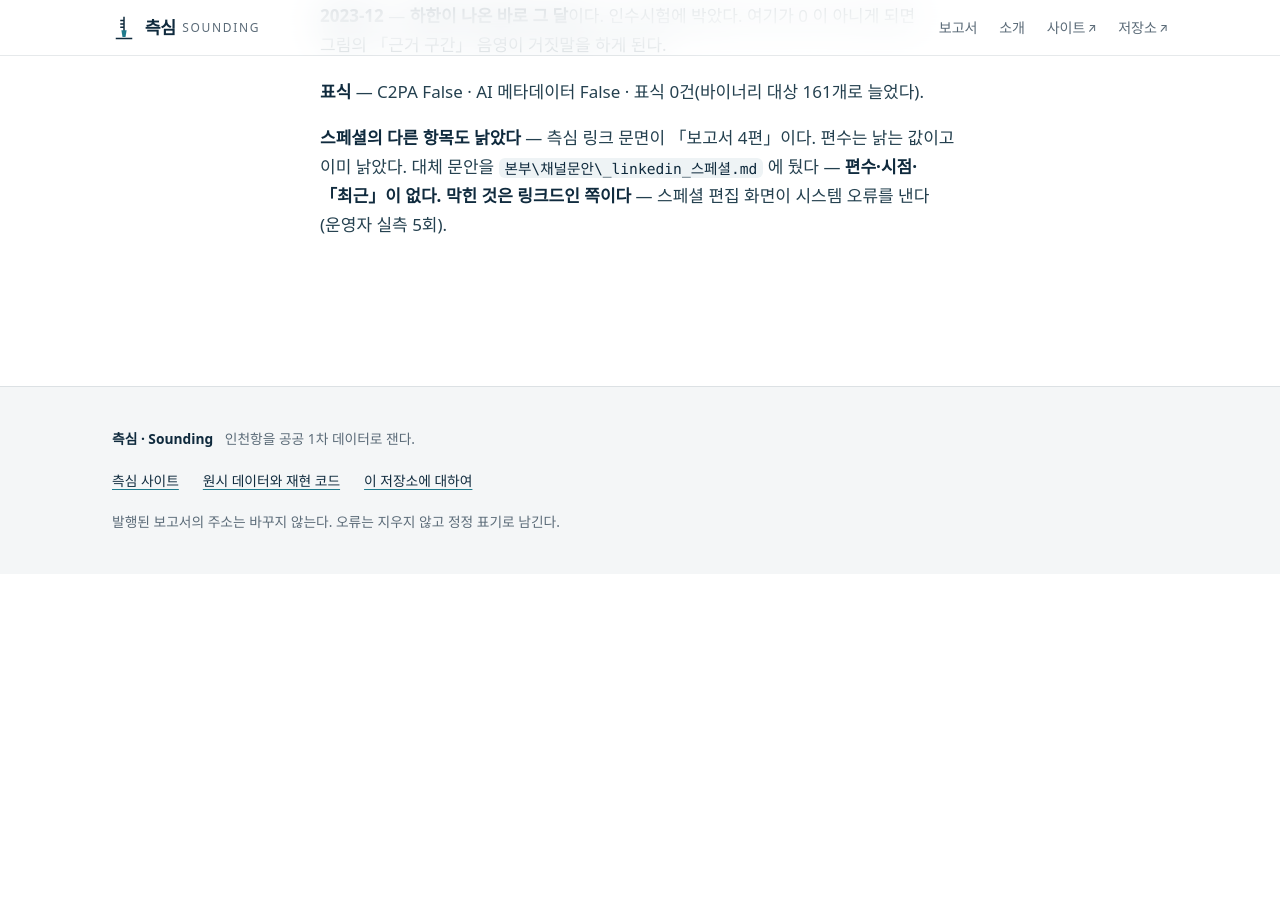
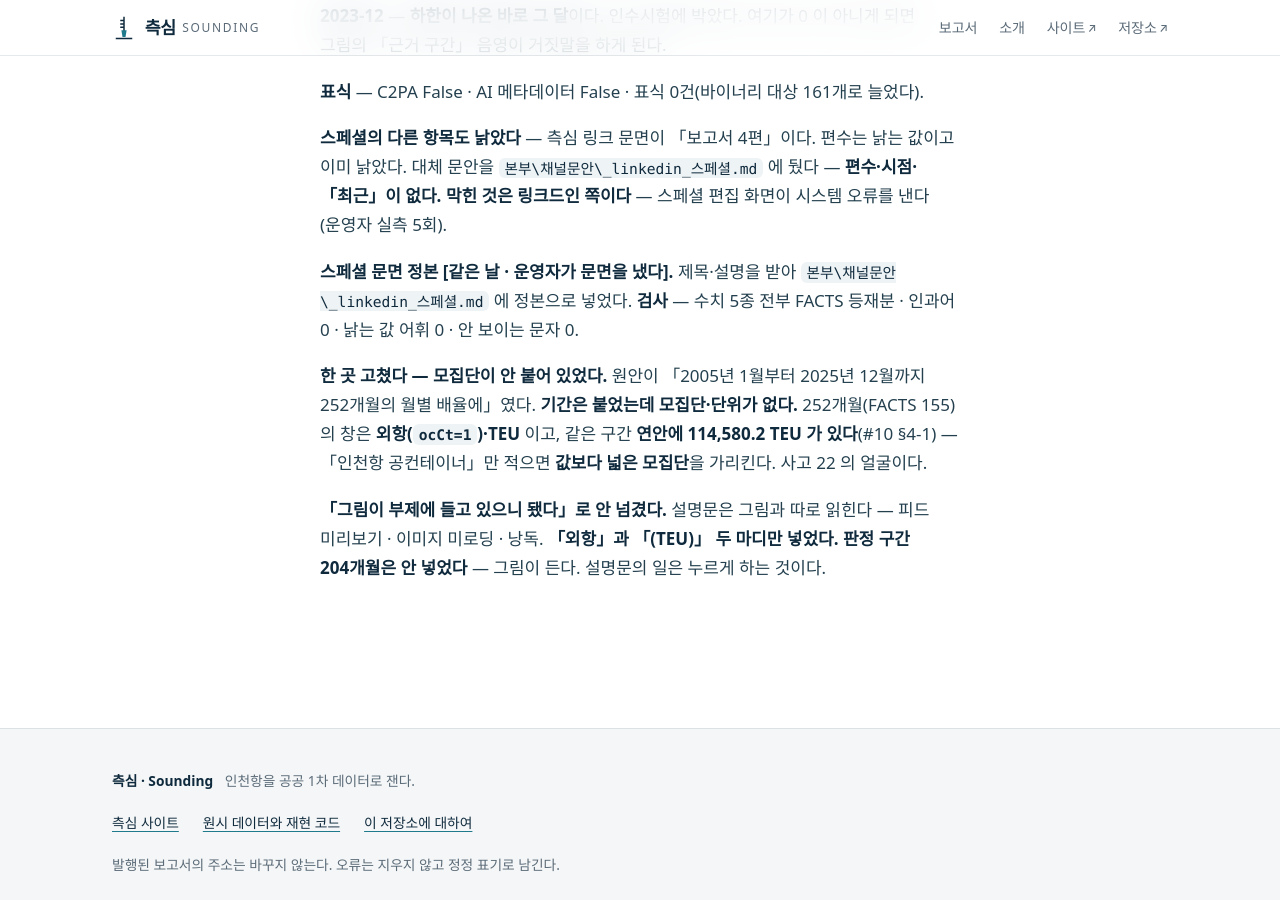
Before and after one commit to jisangj03-dev/incheon-port-analysis, a Jekyll site: the page built from docs/작업기록.md, in a window 1280 px wide and 900 px high, scrolled down 116341 px. Built offline with Jekyll 4.4.1, drawn with Linux system fonts in a browser that asks for light colours; some web fonts are replaced; our own code applies the rules of GitHub Pages for plain Markdown files; before the commit the page ends 116915 px from its top, so only the background shows below that.

Commit message:
docs(채널): 링크드인 스페셜 문면 정본 — 모집단 한 자리를 붙였다
운영자가 낸 제목·설명을 본부에 정본으로 넣었다.
검사 — 수치 5종 전부 FACTS 등재분 · 인과어 0 · 낡는 값 어휘 0 · 안 보이는 문자 0.

**고친 곳 하나.** 원안이 「2005년 1월부터 2025년 12월까지 252개월의 월별 배율에」였다.
**기간은 붙었는데 모집단·단위가 없다.** 252개월(FACTS 155)의 창은 외항(`ocCt=1`)·TEU 이고,
같은 구간 **연안에 114,580.2 TEU 가 있다**(#10 §4-1) — 「인천항 공컨테이너」만 적으면
값보다 넓은 모집단을 가리킨다(사고 22).

「그림이 부제에 들고 있으니 됐다」로 안 넘겼다 — **설명문은 그림과 따로 읽힌다**
(피드 미리보기 · 이미지 미로딩 · 낭독). 「외항」과 「(TEU)」 두 마디만 넣었고,
**판정 구간 204개월은 안 넣었다** — 그림이 든다.

Co-Authored-By: Claude Opus 5 (1M context) <noreply@anthropic.com>
Claude-Session: https://claude.ai/code/session_01KFYvgjL5ghepZqAvxg2a7P

```diff
--- a/docs/작업기록.md
+++ b/docs/작업기록.md
@@ -2583,3 +2583,16 @@ FAIL 은 채운 칩, PASS 는 테두리 칩 + 글리프 + 낱말. 남은 두 색
 **스페셜의 다른 항목도 낡았다** — 측심 링크 문면이 「보고서 4편」이다. 편수는 낡는 값이고
 이미 낡았다. 대체 문안을 `본부\채널문안\_linkedin_스페셜.md` 에 뒀다 — **편수·시점·「최근」이 없다.**
 **막힌 것은 링크드인 쪽이다** — 스페셜 편집 화면이 시스템 오류를 낸다(운영자 실측 5회).
+
+**스페셜 문면 정본 [같은 날 · 운영자가 문면을 냈다].**
+제목·설명을 받아 `본부\채널문안\_linkedin_스페셜.md` 에 정본으로 넣었다.
+**검사** — 수치 5종 전부 FACTS 등재분 · 인과어 0 · 낡는 값 어휘 0 · 안 보이는 문자 0.
+
+**한 곳 고쳤다 — 모집단이 안 붙어 있었다.** 원안이 「2005년 1월부터 2025년 12월까지
+252개월의 월별 배율에」였다. **기간은 붙었는데 모집단·단위가 없다.** 252개월(FACTS 155)의
+창은 **외항(`ocCt=1`)·TEU** 이고, 같은 구간 **연안에 114,580.2 TEU 가 있다**(#10 §4-1) —
+「인천항 공컨테이너」만 적으면 **값보다 넓은 모집단**을 가리킨다. 사고 22 의 얼굴이다.
+
+**「그림이 부제에 들고 있으니 됐다」로 안 넘겼다.** 설명문은 그림과 따로 읽힌다 —
+피드 미리보기 · 이미지 미로딩 · 낭독. **「외항」과 「(TEU)」 두 마디만 넣었다.**
+**판정 구간 204개월은 안 넣었다** — 그림이 든다. 설명문의 일은 누르게 하는 것이다.
```
